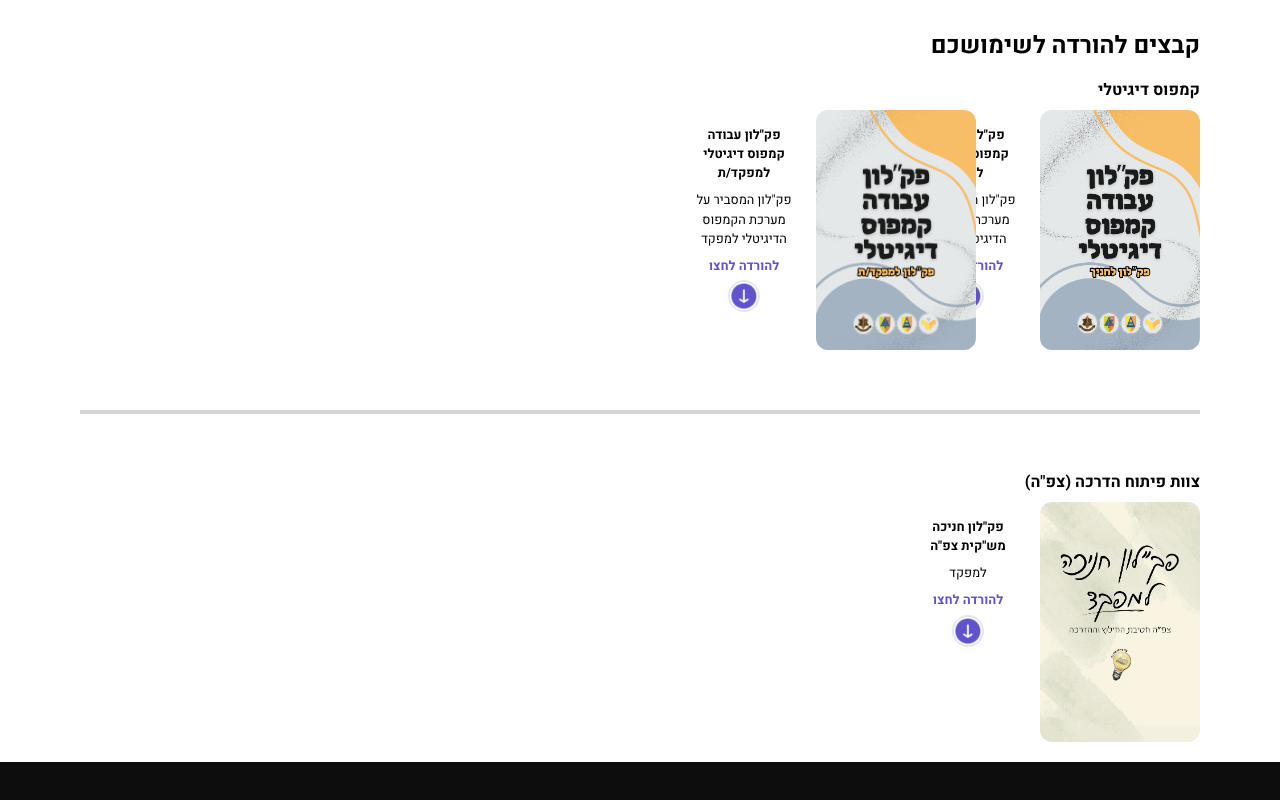
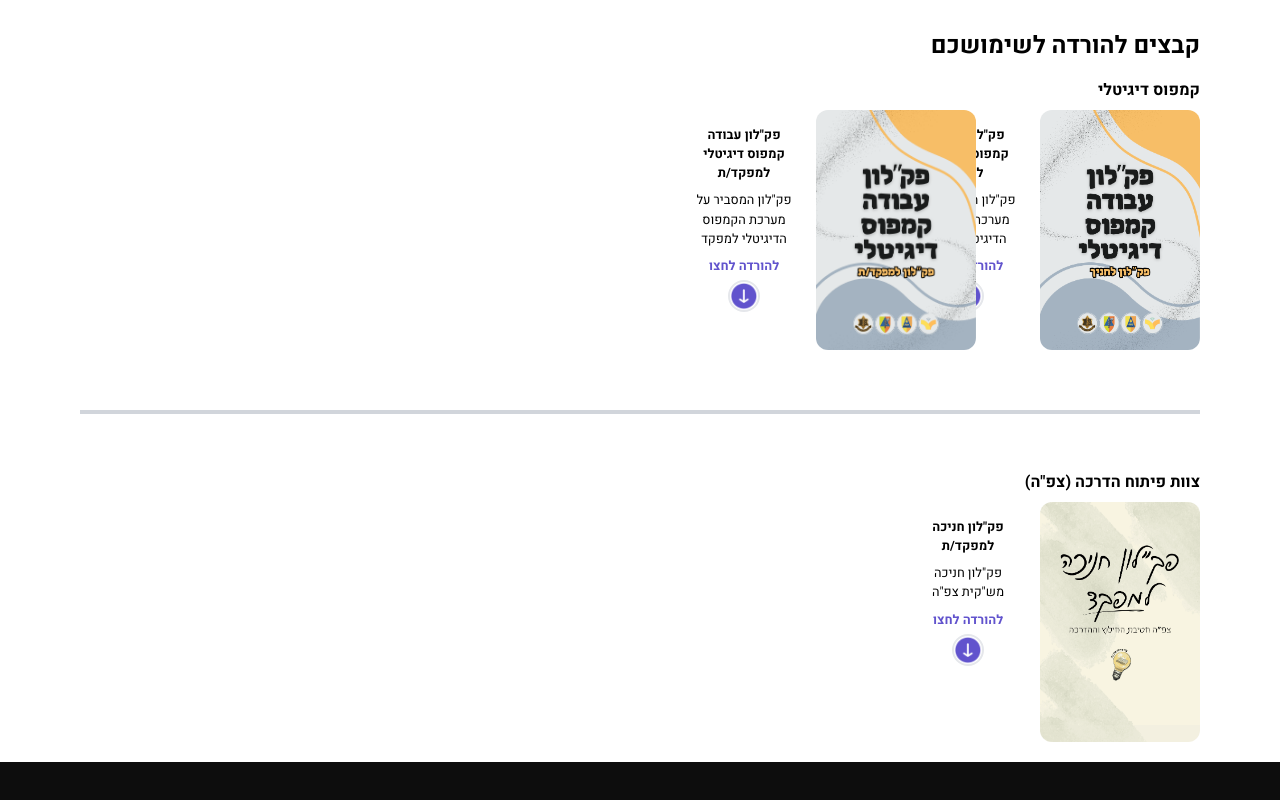
Before and after one commit to gapa-pakar/gapa-website, a React (Vite) app: page /projects in a window 1280 px wide. Shown: the part 4196-4996 px from the top of the page. Built offline with nearby package versions, Linux system fonts and the light colour scheme.

Commit message:
document

```diff
--- a/src/components/Projects/DownloadFiles.jsx
+++ b/src/components/Projects/DownloadFiles.jsx
@@ -33,11 +33,11 @@ const CampusFiles = [
 const DevelopTeamFiles = [
     {
         id: 100,
-        title: 'פק"לון חניכה מש"קית צפ"ה',
-        description: "למפקד",
+        title: 'פק"לון חניכה למפקד/ת',
+        description: 'פק"לון חניכה מש"קית צפ"ה',
         img: document3Cover,
         link: document3,
-        linkTitle: 'פקלון חניכה משקית צפה'
+        linkTitle: 'פקלון חניכה למפקד'
     }
 ]
 
```
